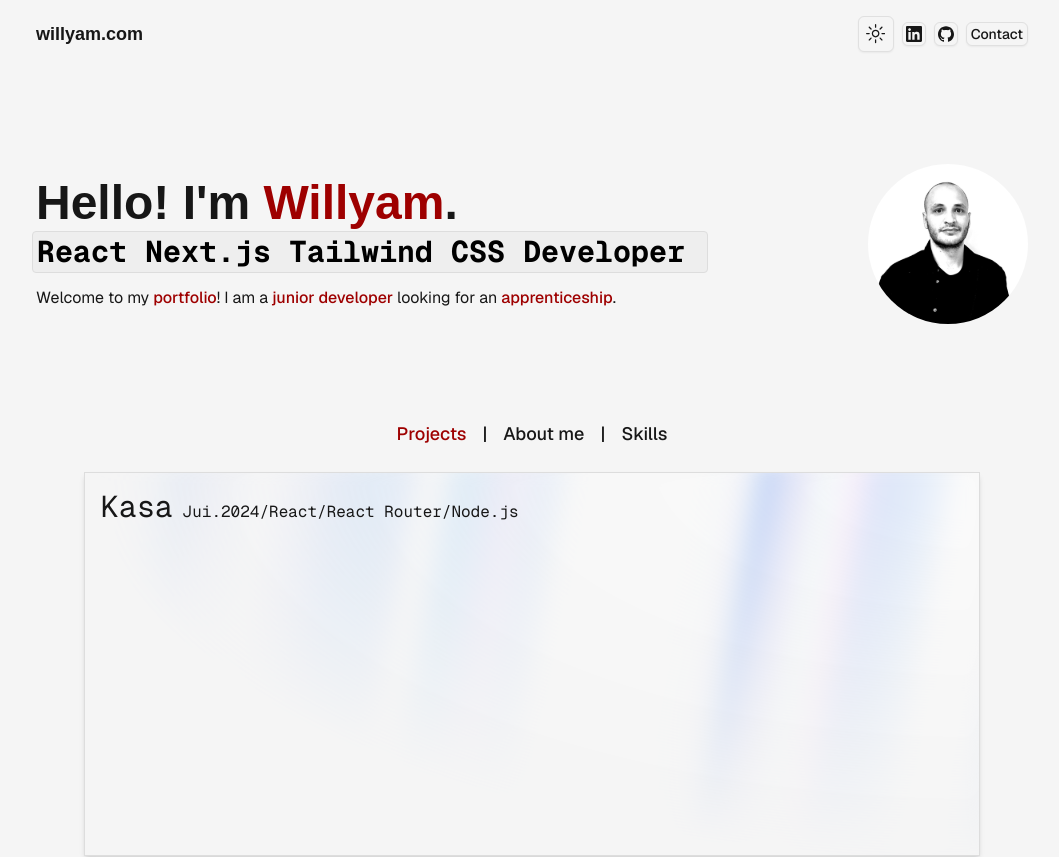
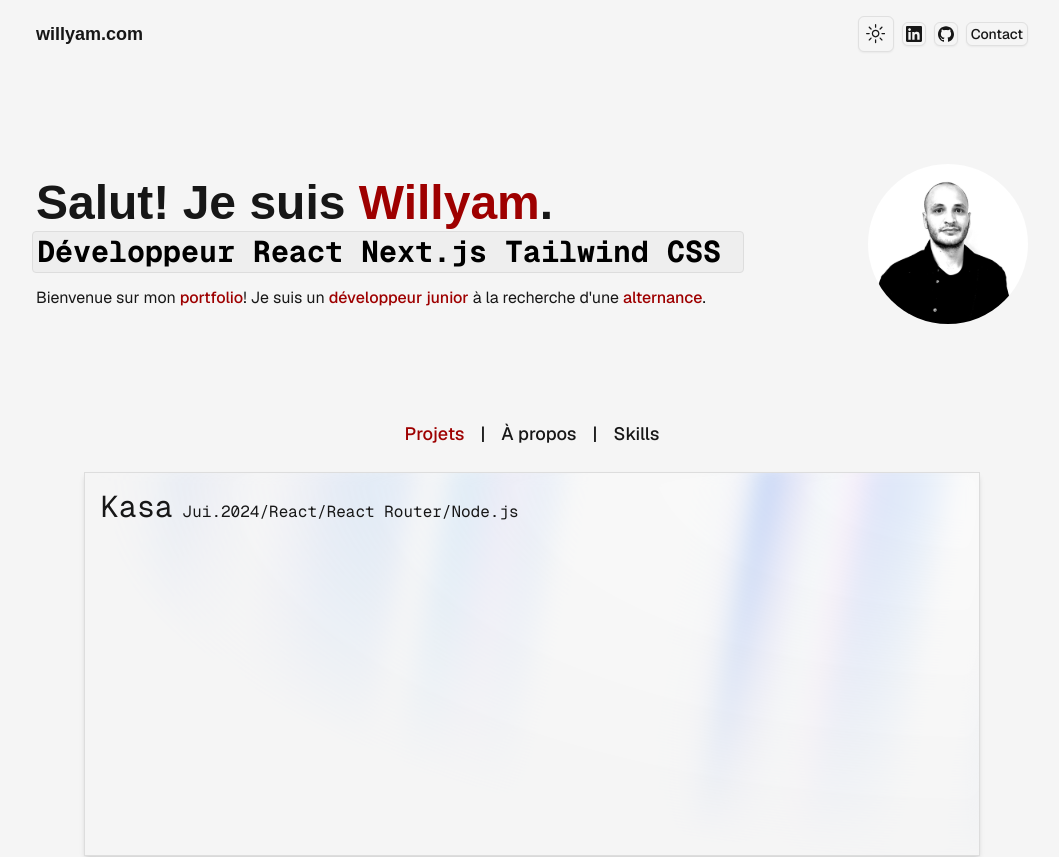
Before and after one commit to Willzebud/Portfolio, a Next.js app: page / in a window 1280 px wide. Shown: the top 857 px of the page, without its empty margins (108-1167 px from the left). Built offline with nearby package versions, Linux system fonts and the light colour scheme; a web font is replaced by a local one.

Commit message:
Version 4.5

```diff
--- a/app/_components/Hero.tsx
+++ b/app/_components/Hero.tsx
@@ -23,14 +23,14 @@ const Code = ({
 };
 
 export const Hero = () => {
-  const { greeting, name, title, introduction } = content.hero;
+  const { greeting, name } = content.hero;
 
   const words = [
+    { text: "Développeur" },
     { text: "React" },
     { text: "Next.js" },
     { text: "Tailwind" },
     { text: "CSS" },
-    { text: "Developer" },
   ];
 
   return (
@@ -43,8 +43,6 @@ export const Hero = () => {
           </span>
           .
         </h2>
-
-        {/* Correction d'alignement avec flex et items-center */}
         <h3 className="text-2xl font-caption">
           <Code className="inline-flex items-center justify-center">
             <div className="flex items-center justify-center">
@@ -57,17 +55,17 @@ export const Hero = () => {
         </h3>
 
         <p className="text-base mt-2">
-          Welcome to my{" "}
+          Bienvenue sur mon{" "}
           <span className="font-medium text-brandSecondary dark:text-brandPrimary">
             portfolio
           </span>
-          ! I am a{" "}
+          ! Je suis un{" "}
           <span className="font-medium text-brandSecondary dark:text-brandPrimary">
-            junior developer
+            développeur junior
           </span>{" "}
-          looking for an{" "}
+          à la recherche d'une{" "}
           <span className="font-medium text-brandSecondary dark:text-brandPrimary">
-            apprenticeship
+            alternance
           </span>
           .
         </p>
--- a/app/_components/PortfolioSections.tsx
+++ b/app/_components/PortfolioSections.tsx
@@ -28,7 +28,7 @@ export const PortfolioSection = () => {
             "hover:text-brandSecondary dark:hover:text-brandPrimary transition-colors duration-300"
           )}
         >
-          Projects
+          Projets
         </button>
         <span>|</span>
         <button
@@ -40,7 +40,7 @@ export const PortfolioSection = () => {
             "hover:text-brandSecondary dark:hover:text-brandPrimary transition-colors duration-300"
           )}
         >
-          About me
+          À propos
         </button>
         <span>|</span>
         <button
--- a/app/_components/ProjectsContent.tsx
+++ b/app/_components/ProjectsContent.tsx
@@ -20,6 +20,7 @@ const ProjectsContent = () => {
 
   return (
     <div className="font-mono">
+      {/* Modal */}
       <Dialog>
         <DialogTrigger asChild>
           <p className="cursor-pointer hover:text-brandSecondary dark:hover:text-brandPrimary transition duration-300 text-foreground">
--- a/app/_components/SkillsContent.tsx
+++ b/app/_components/SkillsContent.tsx
@@ -95,7 +95,7 @@ const SkillsContent = () => {
     <div
       id="skills-section"
       ref={skillsSectionRef}
-      className="mx-auto flex flex-col gap-8 w-full max-w-xl" // Centrage et largeur max
+      className="mx-auto flex flex-col gap-8 w-full max-w-xl"
     >
       {skills.map((skill) => (
         <div
--- a/app/_data/content.json
+++ b/app/_data/content.json
@@ -1,27 +1,10 @@
 {
   "hero": {
-    "greeting": "Hello! I'm",
+    "greeting": "Salut! Je suis",
     "name": "Willyam",
-    "title": "React Next.js Tailwind CSS Developer",
-    "introduction": "Welcome to my portfolio! I am a junior developer looking for an apprenticeship."
-  },
-  "projects": {
-    "project1": {
-      "title": "Kasa",
-      "date": "Jui.2024",
-      "techStack": "React/React Router/Node.js",
-      "description": "Ce projet est une application Web de location immobilière développée en utilisant React, React Router, et Node.js.",
-      "realisationTitle": "Description de la Réalisation",
-      "realisationText": "Dans ce projet, j'ai implémenté le front-end d'une application de location immobilière en utilisant React et React Router pour créer une interface utilisateur moderne et réactive. Le projet s'appuie sur des données simulées extraites d'un fichier JSON et se concentre exclusivement sur le développement front-end, en se basant sur des maquettes fournies.",
-      "challengesTitle": "Problématiques Rencontrées et Solutions",
-      "challengesText": "Une des principales problématiques a été de gérer le routage entre les différentes pages de l'application. Pour surmonter ce défi, j'ai utilisé React Router, ce qui m'a permis de configurer facilement la navigation et de gérer les états des composants liés à la navigation. De plus, j'ai dû simuler des données extraites d'un fichier JSON, ce qui m'a appris à manipuler et afficher des données dynamiques dans une application React.",
-      "skillsTitle": "Compétences Développées",
-      "skillsText": "Ce projet m'a permis de renforcer mes compétences en développement front-end avec React et React Router, ainsi que d'acquérir une meilleure maîtrise de Node.js pour exécuter du code JavaScript en dehors du navigateur. J'ai également utilisé SASS pour gérer le CSS et j'ai implémenté des animations CSS pour améliorer l'expérience utilisateur.",
-      "codeLinkText": "Voir le projet sur GitHub",
-      "codeLinkUrl": "https://github.com/Willzebud/application_web_location_immobiliere_React"
-    }
+    "title": "Développeur React Next.js Tailwind CSS"
   },
   "aboutMe": {
-    "text": "Hello again! Thanks for scrolling this far! 👩‍💻..."
+    "text": "Rebonjour! Merci d'être allé jusqu'ici..."
   }
 }
```
